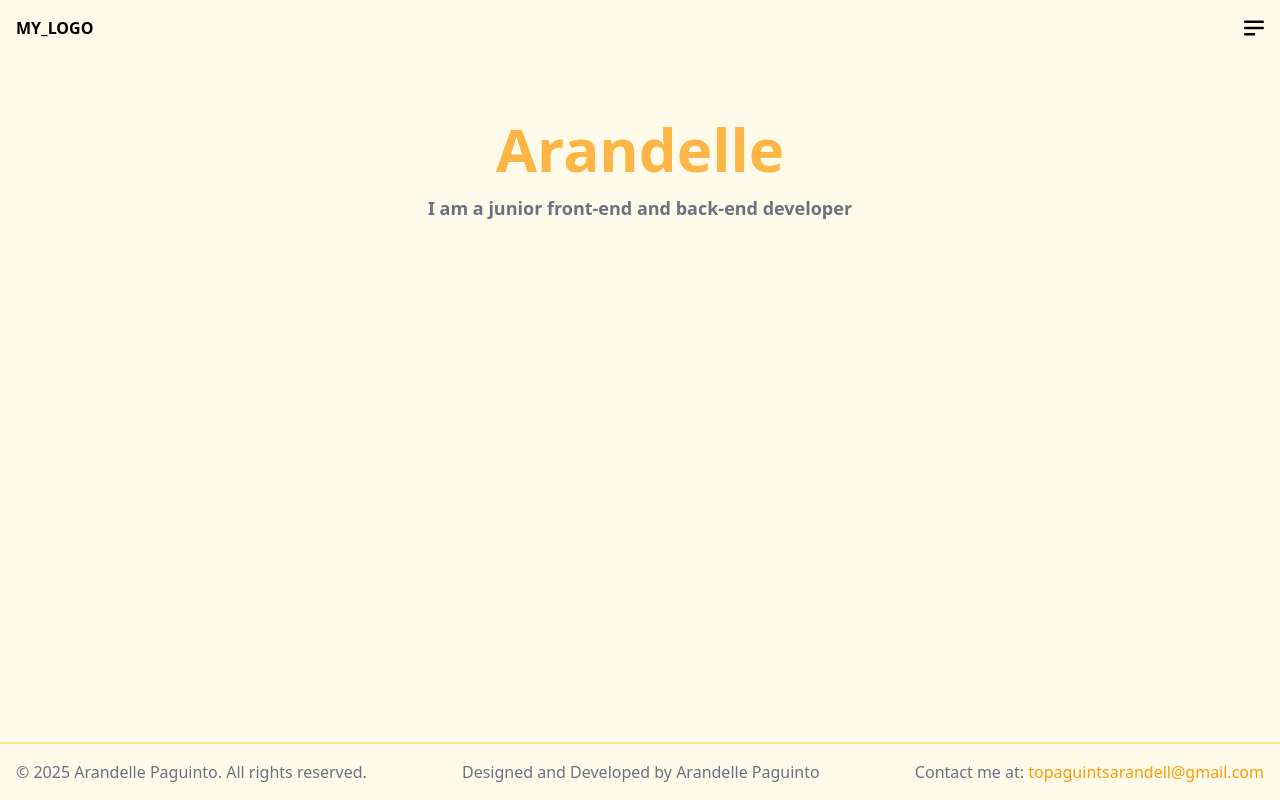
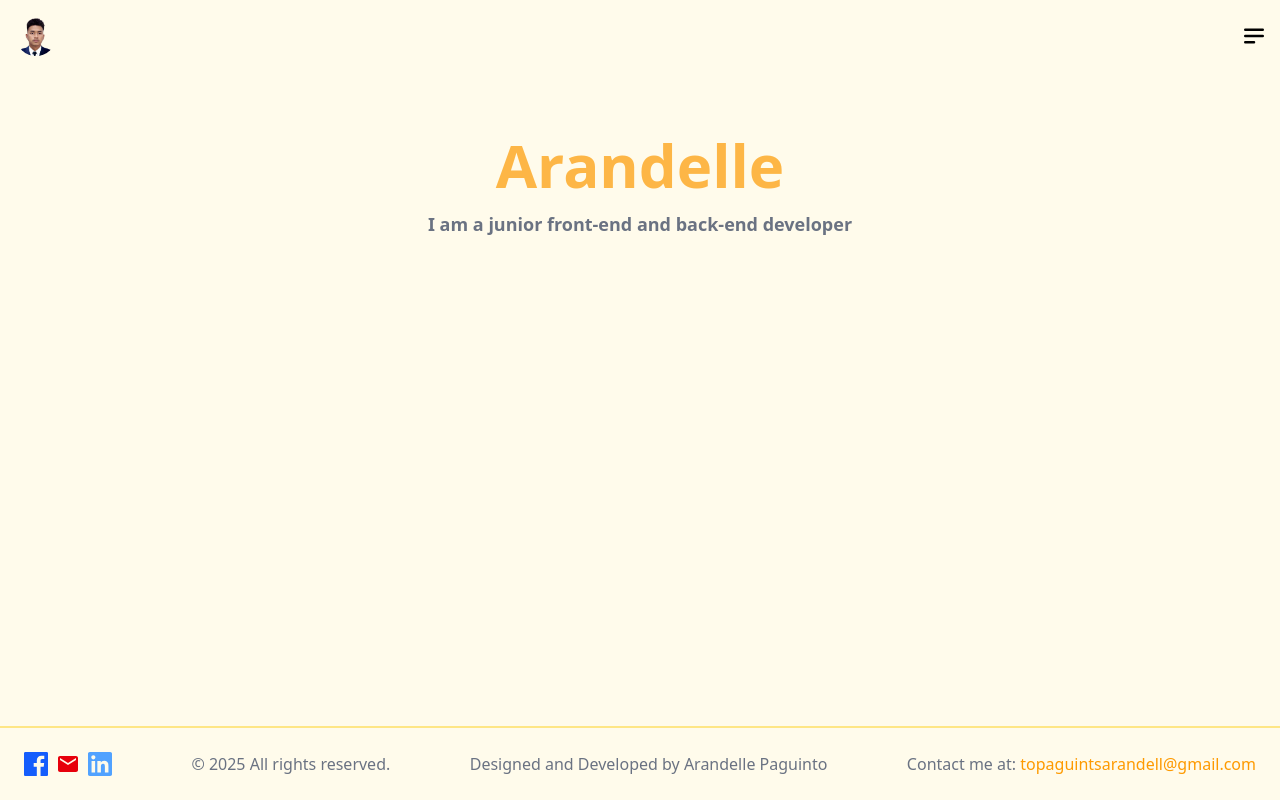
Before and after one commit to Arandelle/My-Porfolio, a React (Vite) app: page / in a window 1280 px wide. Built offline with nearby package versions, Linux system fonts and the light colour scheme.

Commit message:
feat: added social links in footer update: change the text logo to the profile picture

```diff
--- /dev/null
+++ b/src/assets/global.d.ts
@@ -0,0 +1,19 @@
+declare module "*.png" {
+  const value: string;
+  export default value;
+}
+
+declare module "*.jpg" {
+  const value: string;
+  export default value;
+}
+
+declare module "*.jpeg" {
+  const value: string;
+  export default value;
+}
+
+declare module "*.svg" {
+  const value: string;
+  export default value;
+}
--- a/src/components/Footer.tsx
+++ b/src/components/Footer.tsx
@@ -1,11 +1,102 @@
-import React from 'react';
+import React from "react";
 
 const Footer = () => {
+
+  const handleNavigation = (url: string) => {
+    window.open(url, "_self");
+  }
+
+  const handleEmail = (email: string) => {
+    window.location.href = `mailto:${email}`;
+  }
+
   return (
-    <div className='p-4 border-t-2 border-t-amber-200 flex flex-row justify-between'>
-        <p className='text-gray-500'>© 2025 Arandelle Paguinto. All rights reserved.</p>
-        <p className=' text-gray-500'>Designed and Developed by Arandelle Paguinto</p>
-        <p className=' text-gray-500'>Contact me at: <a href="mailto: topaguintsarandell@gmail.com" className='text-amber-500'>topaguintsarandell@gmail.com</a> </p>
+    <div className="p-6 border-t-2 border-t-amber-200 flex flex-col md:flex-row space-y-2 md:space-y-0 md:justify-between items-center bg-amber-50">
+      {/**Social icons */}
+      <div className="flex gap-2">
+        {/** Facebook */}
+       <button onClick={() => handleNavigation("https://www.facebook.com/arandell.paguinto/")}>
+          <svg
+            xmlns="http://www.w3.org/2000/svg"
+            width="24"
+            height="24"
+            fill="currentColor"
+            viewBox="0 0 24 24"
+            className="text-blue-600"
+          >
+            <path
+              d="M22.675 0h-21.35C.597 0 0 .597 0 1.325v21.351C0 23.403.597
+                24 1.325 24h11.495V14.708h-3.13v-3.622h3.13V8.413c0-3.1
+                1.894-4.788 4.659-4.788 1.325 0 2.466.099
+                2.797.143v3.24h-1.919c-1.507 0-1.799.717-1.799
+                1.767v2.318h3.595l-.468 3.622h-3.127V24h6.127C23.403
+                24 24 23.403 24 22.676V1.325C24
+                .597 23.403 0 22.675 0z"
+            />
+          </svg>
+       </button>
+
+        {/**Email */}
+        <button onClick={() => handleEmail("topaguintsarandell@gmail.com")}>
+          <svg
+            xmlns="http://www.w3.org/2000/svg"
+            width="24"
+            height="24"
+            fill="currentColor"
+            viewBox="0 0 24 24"
+            className="text-red-600"
+          >
+            <path
+              d="M20 4H4c-1.1 0-2 .9-2
+                2v12c0 1.1.9 2 2
+                2h16c1.1 0 2-.9 2-2V6c0-1.1-.9-2-2-2zm0
+                4-8 5-8-5V6l8 5 8-5v2z"
+            />
+          </svg>
+        </button>
+
+        {/** LinkedIn */}
+       <button onClick={() => handleNavigation("https://www.linkedin.com/in/arandelle-paguinto-588237285")}>
+          <svg
+            xmlns="http://www.w3.org/2000/svg"
+            width="24"
+            height="24"
+            fill="currentColor"
+            viewBox="0 0 24 24"
+            className="text-blue-400"
+          >
+            <path
+              d="M20.447 20.452h-3.554v-5.569c0-1.328-.026-3.037-1.852-3.037-1.853
+                0-2.136 1.445-2.136 2.939v5.667H9.352V9h3.414v1.561h.049c.476-.9
+                1.637-1.852 3.37-1.852 3.6 0 4.266 2.37
+                4.266 5.455v6.288zM5.337 7.433c-1.144
+                0-2.067-.926-2.067-2.067 0-1.143.923-2.066
+                2.067-2.066 1.143 0 2.066.923
+                2.066 2.066 0 1.141-.923 2.067-2.066
+                2.067zm1.777 13.019H3.56V9h3.554v11.452zM22.225
+                0H1.771C.792 0 0 .774 0 1.729v20.542C0
+                23.227.792 24 1.771 24h20.451C23.2 24
+                24 23.227 24 22.271V1.729C24 .774 23.2 0
+                22.225 0z"
+            />
+          </svg>
+
+       </button>
+      </div>
+
+      <p className="text-gray-500">© 2025 All rights reserved.</p>
+      <p className=" text-gray-500">
+        Designed and Developed by Arandelle Paguinto
+      </p>
+      <p className=" text-gray-500">
+        Contact me at:{" "}
+        <a
+          href="mailto: topaguintsarandell@gmail.com"
+          className="text-amber-500"
+        >
+          topaguintsarandell@gmail.com
+        </a>{" "}
+      </p>
     </div>
   );
 };
--- a/src/components/Header.tsx
+++ b/src/components/Header.tsx
@@ -1,9 +1,12 @@
 import React from "react";
+import Profile from "../assets/profile-nobg.png";
 
 const Header = () => {
   return (
     <header className="sticky top-0 p-4 z-50 bg-amber-50 flex flex-row justify-between">
-      <p className="font-semibold">MY_LOGO</p>
+      <div>
+        <img src={Profile} alt="My Logo" className="h-10 w-10 rounded-full" />
+      </div>
       <button className="cursor-pointer">
         <svg
           className="w-5 h-5"
```
